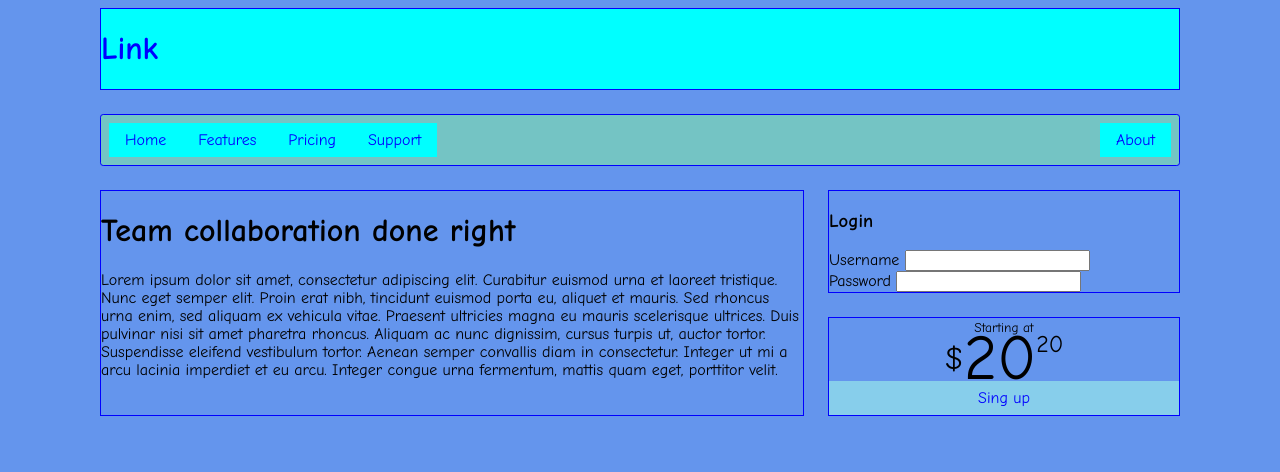
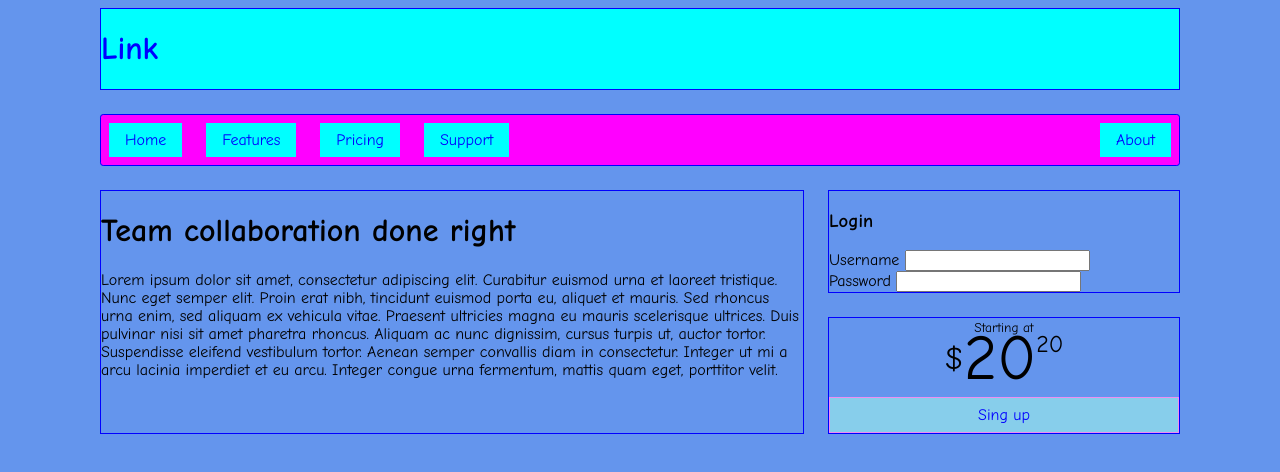
Before and after one commit to rosapl92/grid, a plain HTML site: page index.html in a window 1280 px wide. Drawn offline with Linux system fonts and the light colour scheme.

Commit message:
base per grid

```diff
--- a/login.css
+++ b/login.css
@@ -25,6 +25,7 @@
     background-color: skyblue;
     color: blue;
     text-decoration: none;
-    padding: .5em .5em;
-    border: #ef8eef;
+    padding: .5em 1em;
+    border: #ef8eef solid 1px;
+    margin-top: 1em;
 }
--- a/nav.css
+++ b/nav.css
@@ -2,7 +2,7 @@
     display: flex;
     margin: 0;
     padding: .5em;
-    background-color: #74c4c4;
+    background-color: fuchsia;
     list-style-type: none;
     border-radius: .2em;
 }
@@ -17,7 +17,7 @@
     text-decoration: none;
     border: blue;
 }
-.site-nav > li >li {
+.site-nav > li + li {
     margin-left: 1.5em;
 }
 .site-nav > .nav-right {
```
